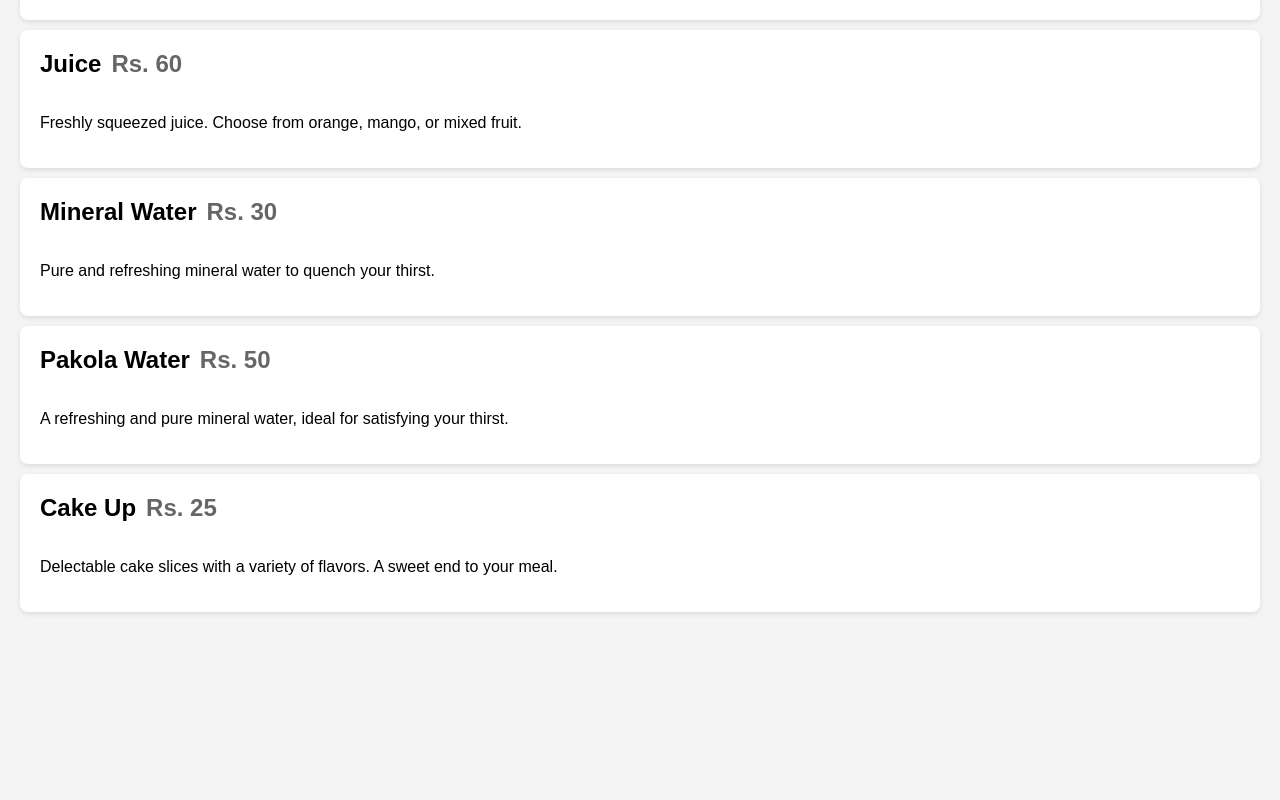
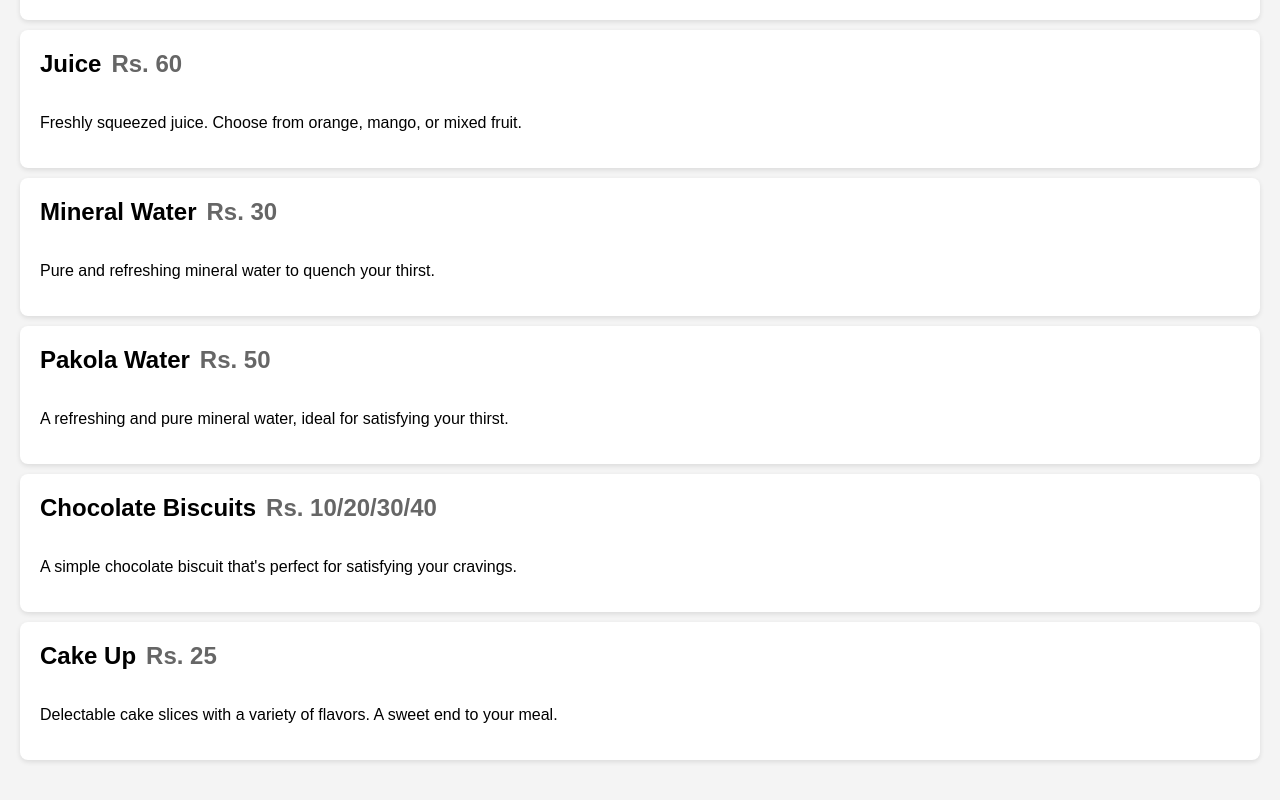
Before and after one commit to MUCafeteria/MUCafeteria, a plain HTML site: page index.html in a window 1280 px wide. Shown: the part 1512-2312 px from the top of the page. Before the commit the page ends 2194 px from the top, so only its background shows below. Drawn offline with Linux system fonts and the light colour scheme.

Commit message:
Update index.html
Added choco biscuit item

```diff
--- a/index.html
+++ b/index.html
@@ -134,6 +134,10 @@
             <p>A refreshing and pure mineral water, ideal for satisfying your thirst.</p>
         </div>
         <div class="menu-item">
+          <h2>Chocolate Biscuits <span class="price">Rs. 10/20/30/40</span></h2>
+          <p>A simple chocolate biscuit that's perfect for satisfying your cravings.</p>
+        </div>
+        <div class="menu-item">
             <h2>Cake Up <span class="price">Rs. 25</span></h2>
             <p>Delectable cake slices with a variety of flavors. A sweet end to your meal.</p>
         </div>
```
